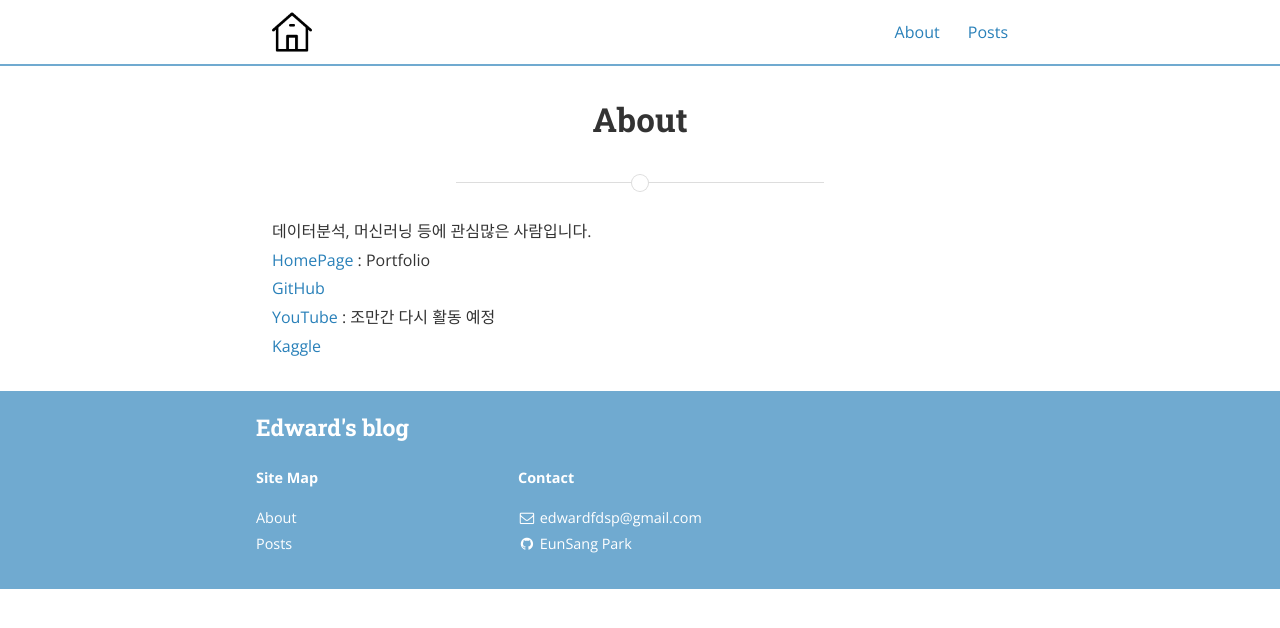
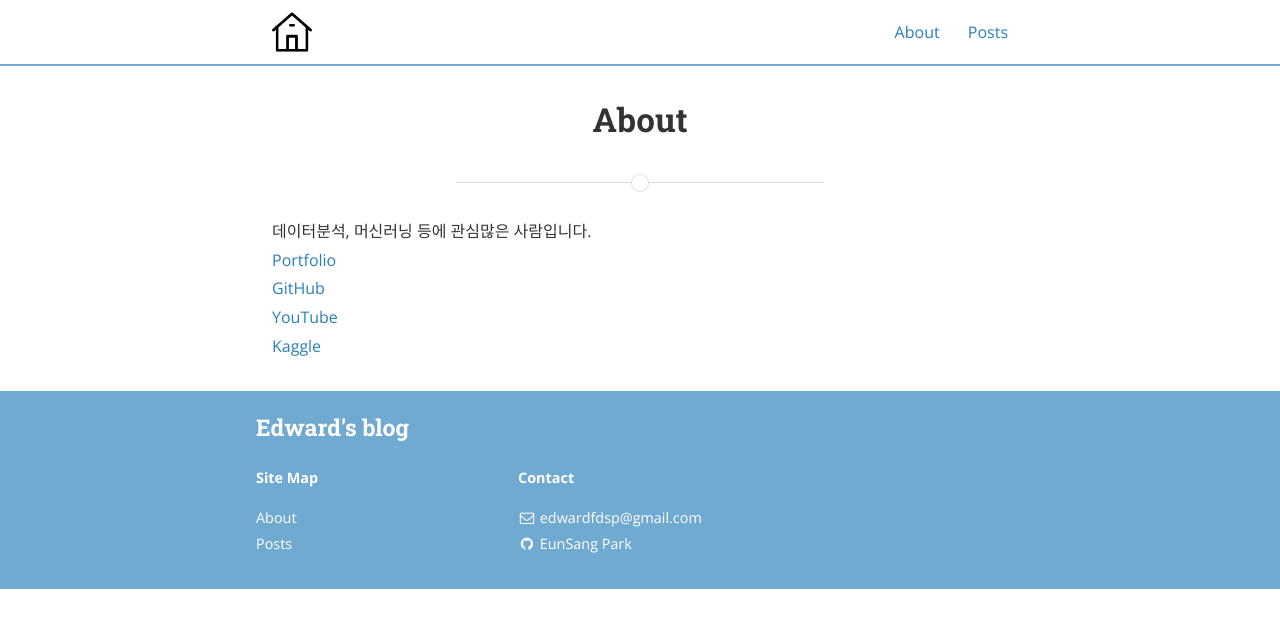
Before and after one commit to parkeunsang/blog, a Jekyll site: the page built from about.md, in a window 1280 px wide. Shown: the top 628 px of the page. Built offline with Jekyll 4.4.1, drawn with Linux system fonts in a browser that asks for light colours; nearby versions of some CDN libraries.

```diff
--- a/about.md
+++ b/about.md
@@ -6,7 +6,7 @@ main_nav: true
 ---
 
 데이터분석, 머신러닝 등에 관심많은 사람입니다.<br>
-[HomePage](https://parkeunsang.github.io/) : Portfolio<br>
+[Portfolio](https://parkeunsang.github.io/) <br>
 [GitHub](https://github.com/parkeunsang)<br>
-[YouTube](https://www.youtube.com/channel/UCuLjXQxZmDV_vT8EdaUI3AQ) : 조만간 다시  활동 예정<br>
+[YouTube](https://www.youtube.com/channel/UCuLjXQxZmDV_vT8EdaUI3AQ)<br>
 [Kaggle](https://www.kaggle.com/park123)
```
Also changed, not shown: _posts/2021-03-23-django-project-app-1.md (+1 -1 lines), README.md, readme.md (deleted), 6 other files.
